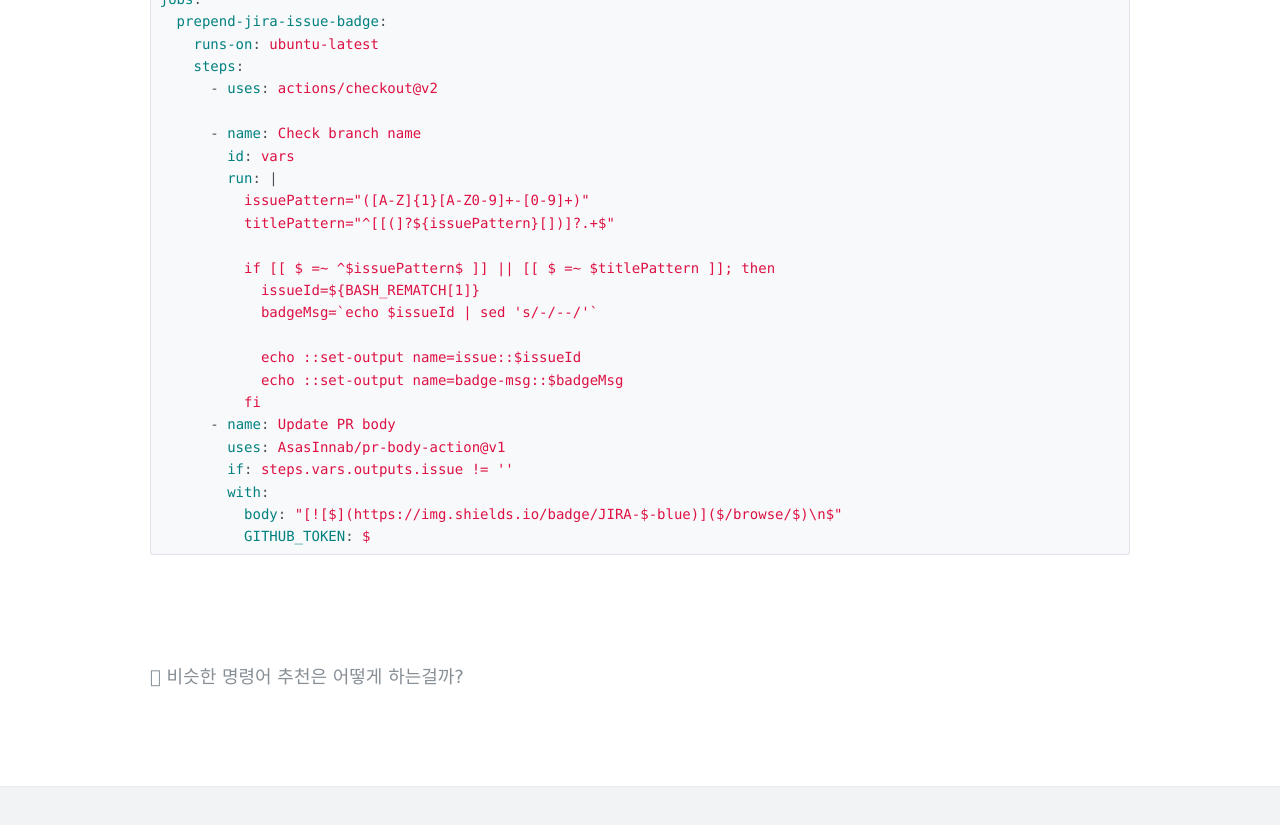
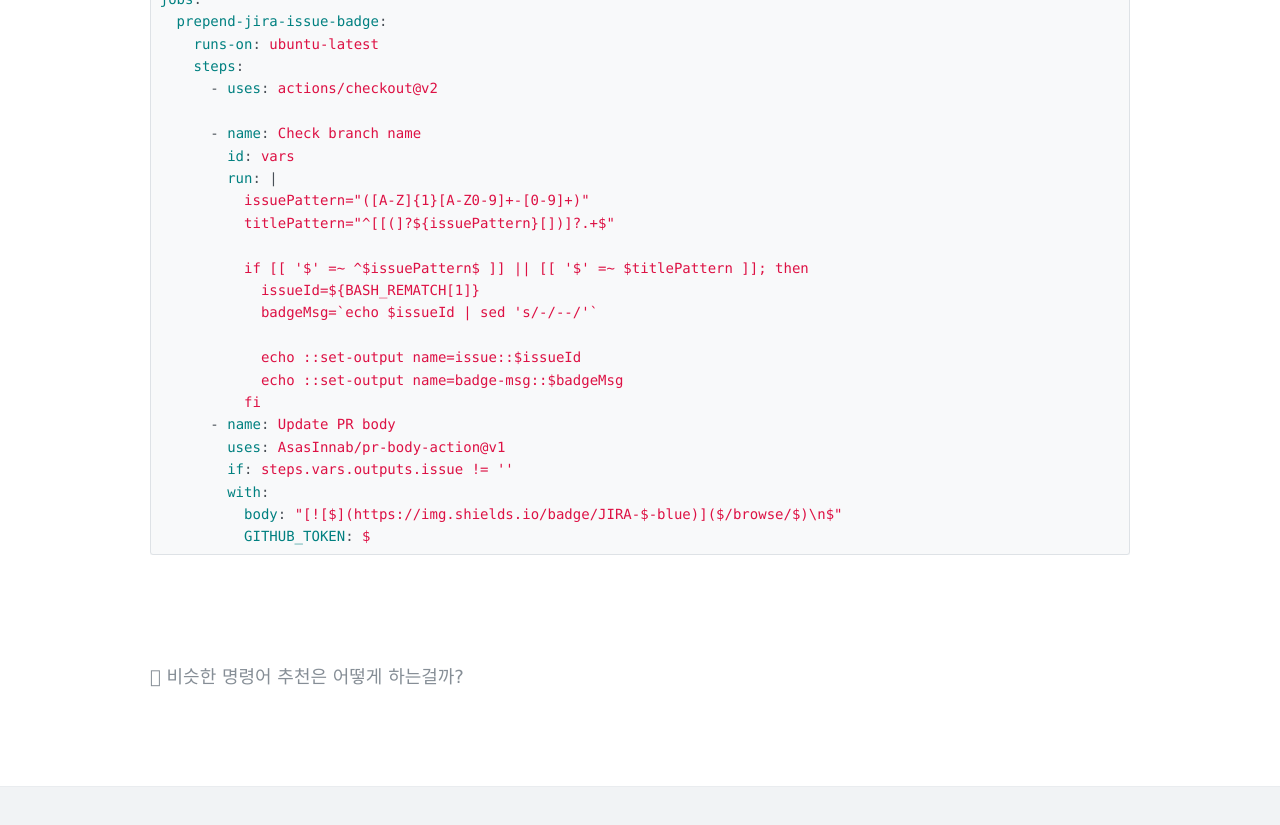
Before and after one commit to blurfx/xo.dev, a Jekyll site: the page built from _posts/2021-05-15-add-jira-reference-on-pull-request-with-github-actions.md, in a window 1280 px wide and 900 px high, scrolled down 1627 px. Shown: the top 825 px of the window. Built offline with Jekyll 4.4.1, drawn with Linux system fonts in a browser that asks for light colours; comment, search, counter and statistics services are not loaded.

Commit message:
doc: fix yaml code

```diff
--- a/_posts/2021-05-15-add-jira-reference-on-pull-request-with-github-actions.md
+++ b/_posts/2021-05-15-add-jira-reference-on-pull-request-with-github-actions.md
@@ -63,7 +63,7 @@ jobs:
           issuePattern="([A-Z]{1}[A-Z0-9]+-[0-9]+)"
           titlePattern="^[[(]?${issuePattern}[])]?.+$"
 
-          if [[ ${{ github.head_ref }} =~ ^$issuePattern$ ]] || [[ ${{ github.event.pull_request.title }} =~ $titlePattern ]]; then
+          if [[ '${{ github.head_ref }}' =~ ^$issuePattern$ ]] || [[ '${{ github.event.pull_request.title }}' =~ $titlePattern ]]; then
             issueId=${BASH_REMATCH[1]}
             badgeMsg=`echo $issueId | sed 's/-/--/'`
 
```
